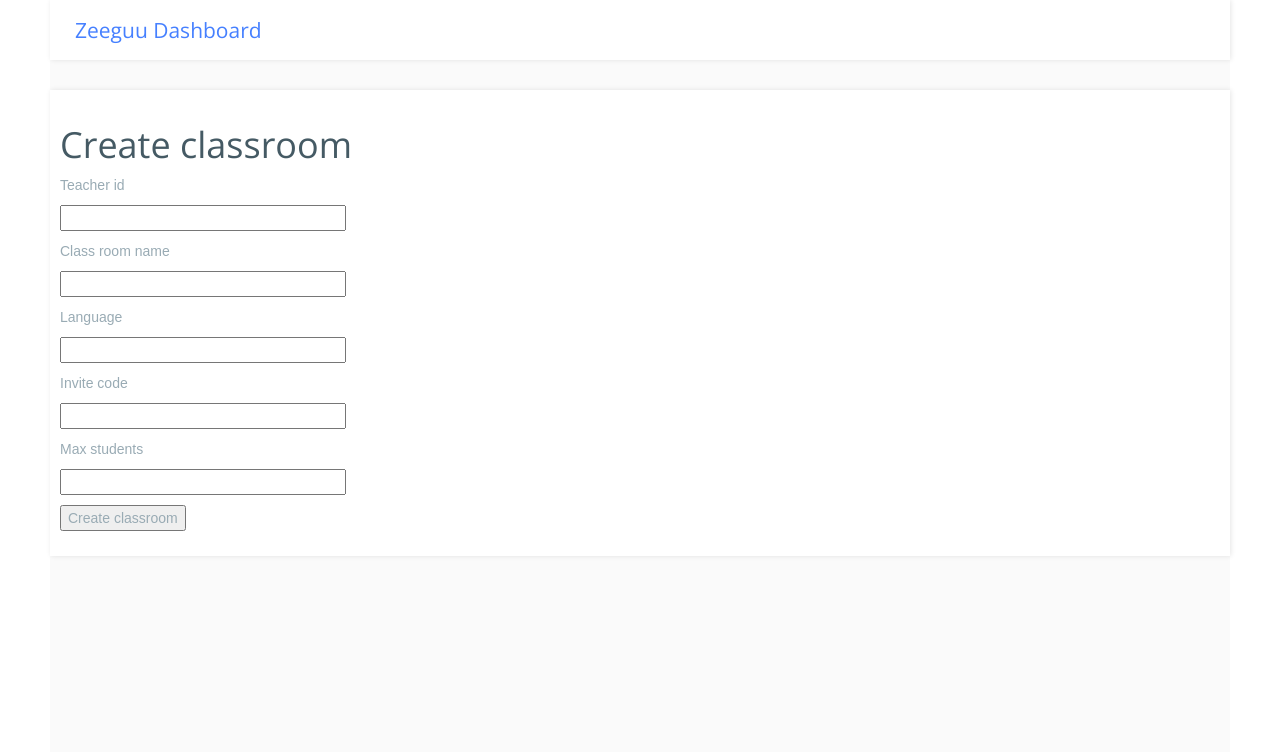
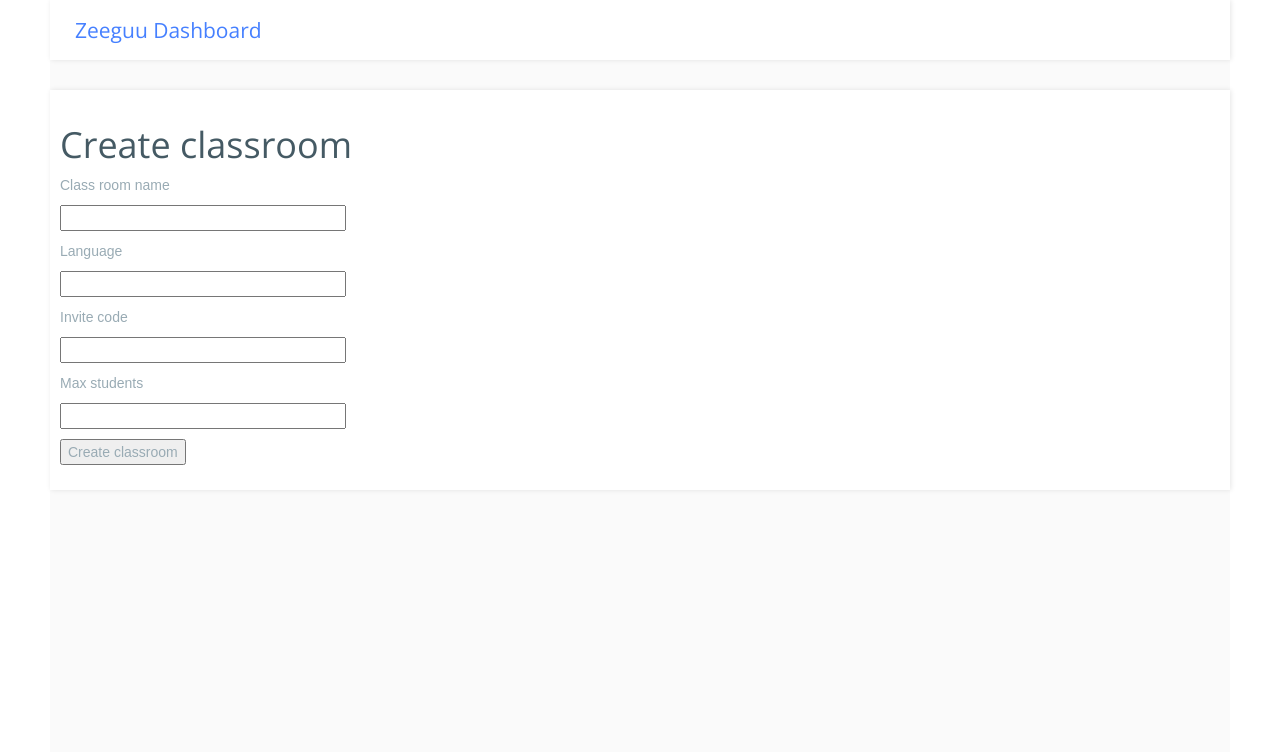
Before and after one commit to RUGSoftEng/2018-ZeeguuDashboard, a Flask app: page /create_classroom in a window 1280 px wide. Shown: the top 752 px of the page. Run offline with Flask 2, Linux system fonts and the light colour scheme; some libraries are stand-ins or nearby versions.

Commit message:
Removed teacher_id from classpage plus some minor fixes

```diff
--- a/zeeguu_dashboard/app/createcohort.py
+++ b/zeeguu_dashboard/app/createcohort.py
@@ -7,5 +7,4 @@ class CreateCohort(FlaskForm):
     inv_code = StringField('Invite code')
     class_language_id = StringField('Language', validators=[DataRequired()])
     max_students = StringField('Max students', validators=[DataRequired()])
-    teacher_id = StringField('Teacher id', validators=[DataRequired()])
     submit = SubmitField('Create classroom')
--- a/zeeguu_dashboard/app/routes.py
+++ b/zeeguu_dashboard/app/routes.py
@@ -25,7 +25,7 @@ def load_class(class_id):
     students = load_students(class_id)
     if(students is None):
         return redirect('/')
-    return render_template('classpage.html', title='DashBoard!', students=students)
+    return render_template('classpage.html', title='DashBoard', students=students)
 
 
 # This works if class_inv is not taken and teacher_id exists.
@@ -36,10 +36,9 @@ def create_classroom():
         class_name = form.class_name.data
         inv_code = form.inv_code.data
         max_students = form.max_students.data
-        teacher_id = form.teacher_id.data
         class_language_id = form.class_language_id.data
         package = {'class_name': class_name, 'inv_code': inv_code, 'max_students': max_students,
-                   'teacher_id': teacher_id, 'class_language_id': class_language_id}
+                  'class_language_id': class_language_id}
         api_post('add_class',package)
         return redirect('/')
     return render_template('createcohort.html', title = 'Create classroom', form=form)
--- a/zeeguu_dashboard/app/templates/createcohort.html
+++ b/zeeguu_dashboard/app/templates/createcohort.html
@@ -4,13 +4,6 @@
  <h1>Create classroom</h1>
     <form action="" method="post">
         {{ form.hidden_tag() }}
-        <p>
-          {{ form.teacher_id.label }}<br>
-          {{ form.teacher_id(size=32) }}
-            {% for error in form.teacher_id.errors %}
-            <span style="color: red;">[{{ error }}]</span>
-            {% endfor %}
-        </p>
         <p>
           {{ form.class_name.label }}<br>
           {{ form.class_name(size=32) }}
```
Also changed, not shown: zeeguu_dashboard/app/templates/homepage.html (+1 -12 lines), zeeguu_dashboard/app/static/js/flot/jquery.flot.fillbetween.js.
